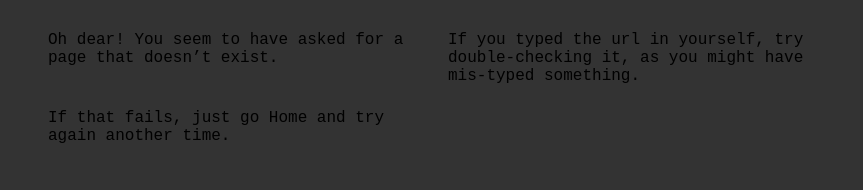
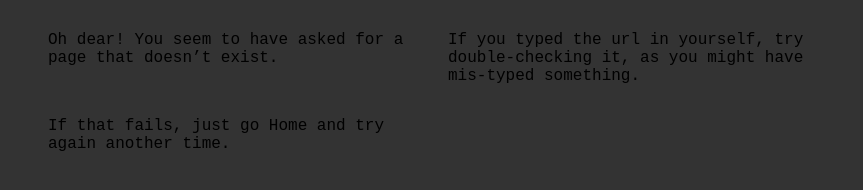
Before and after one commit to wcgs-programming/wcgs-programming.github.io, a Jekyll site: the page built from 404.md, in a window 1280 px wide. Shown: the part 166-356 px from the top of the page, without its empty margins (208-1071 px from the left). Built offline with Jekyll 4.4.1, drawn with Linux system fonts in a browser that asks for light colours.

Commit message:
trying some more stuff

```diff
--- a/css/style.css
+++ b/css/style.css
@@ -80,7 +80,7 @@ div#resources:hover p {
 body > p {
     float: left;
     width: calc(50% - 32px);
-    margin: 8px 8px 0;
+    margin: 8px;
 }
 
 #expand1 div:nth-child(3n),
```
